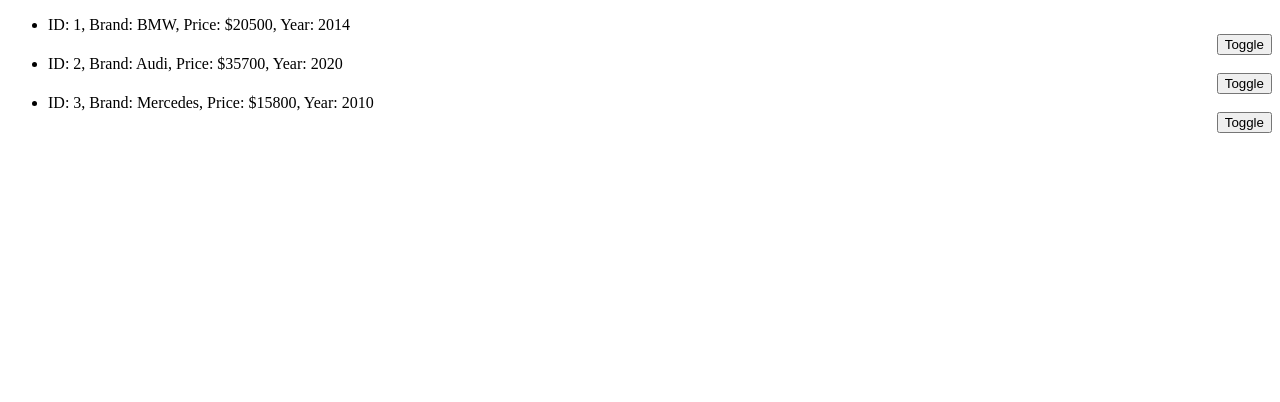
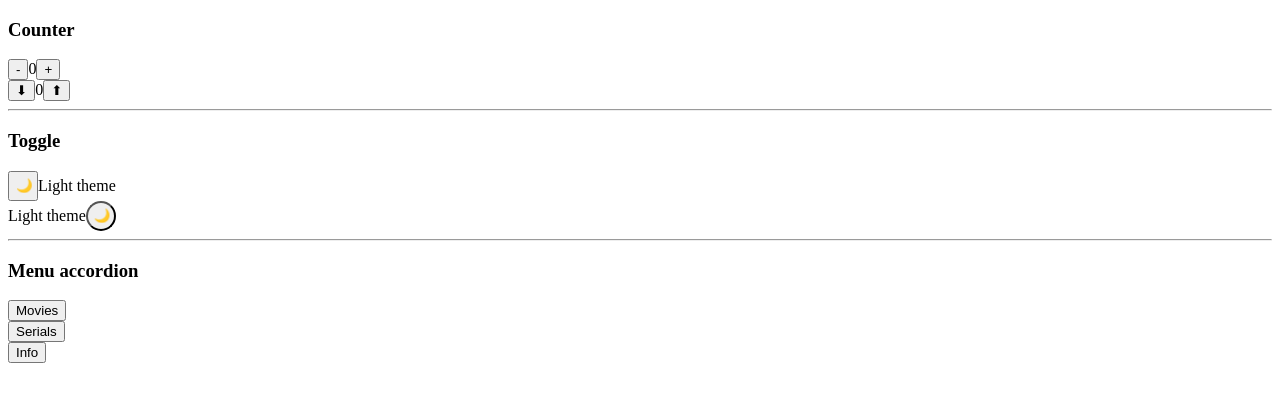
Before and after one commit to VladZyma/react_hints, a React (Create React App) app: page / in a window 1280 px wide. Shown: the top 402 px of the page. Built offline with nearby package versions, Linux system fonts and the light colour scheme.

Commit message:
add compound-component

```diff
--- /dev/null
+++ b/src/AppCompoundComponent.js
@@ -0,0 +1,60 @@
+import Counter from "./features/compound-component/Counter";
+import Menu from "./features/compound-component/MenuAccordion";
+import Toggle from "./features/compound-component/Toggle";
+
+function App() {
+  return (
+    <div>
+      <div>
+        <h3>Counter</h3>
+        <Counter>
+          <Counter.DecreaseButton icon="-" />
+          <Counter.ShowValue />
+          <Counter.IncreaseButton icon="+" />
+        </Counter>
+        <br />
+        <Counter>
+          <Counter.DecreaseButton icon="⬇" />
+          <Counter.ShowValue />
+          <Counter.IncreaseButton icon="⬆" />
+        </Counter>
+      </div>
+      <hr />
+      <div>
+        <h3>Toggle</h3>
+        <Toggle>
+          <Toggle.Button />
+          <Toggle.Label />
+        </Toggle>
+        <br />
+        <Toggle>
+          <Toggle.Label />
+          <Toggle.Button type="rounded" />
+        </Toggle>
+      </div>
+      <hr />
+      <div>
+        <h3>Menu accordion</h3>
+        <Menu>
+          <Menu.Group name="Movies">
+            <Menu.Item to="/actions">Actions</Menu.Item>
+            <Menu.Item to="/horrors">Horrors</Menu.Item>
+            <Menu.Item to="/drama">Drama</Menu.Item>
+          </Menu.Group>
+          <Menu.Group name="Serials">
+            <Menu.Item to="/actions">Actions</Menu.Item>
+            <Menu.Item to="/horrors">Horrors</Menu.Item>
+            <Menu.Item to="/drama">Drama</Menu.Item>
+          </Menu.Group>
+          <Menu.Group name="Info">
+            <Menu.Item to="/address">Address</Menu.Item>
+            <Menu.Item to="/faq">FAQ</Menu.Item>
+            <Menu.Item to="/about">About us</Menu.Item>
+          </Menu.Group>
+        </Menu>
+      </div>
+    </div>
+  );
+}
+
+export default App;
--- /dev/null
+++ b/src/features/compound-component/Counter.jsx
@@ -0,0 +1,42 @@
+import { createContext, useContext, useState } from "react";
+
+const CounterContext = createContext();
+
+export default function Counter({ children }) {
+  const [count, setCount] = useState(0);
+
+  function incrementCount() {
+    setCount((count) => count + 1);
+  }
+  function decrementCount() {
+    if (count === 0) return;
+    setCount((count) => count - 1);
+  }
+  return (
+    <CounterContext.Provider value={{ count, incrementCount, decrementCount }}>
+      {children}
+    </CounterContext.Provider>
+  );
+}
+
+function IncreaseButton({ icon }) {
+  const { incrementCount } = useContext(CounterContext);
+
+  return <button onClick={incrementCount}>{icon}</button>;
+}
+
+function DecreaseButton({ icon }) {
+  const { decrementCount } = useContext(CounterContext);
+
+  return <button onClick={decrementCount}>{icon}</button>;
+}
+
+function ShowValue() {
+  const { count } = useContext(CounterContext);
+
+  return <span>{count}</span>;
+}
+
+Counter.IncreaseButton = IncreaseButton;
+Counter.DecreaseButton = DecreaseButton;
+Counter.ShowValue = ShowValue;
--- /dev/null
+++ b/src/features/compound-component/MenuAccordion.jsx
@@ -0,0 +1,41 @@
+import { createContext, useContext, useState, useCallback } from "react";
+
+const MenuContext = createContext();
+
+export default function Menu({ children }) {
+  const [showGroup, setShowGroup] = useState("");
+
+  const setGroup = useCallback((name) => {
+    return setShowGroup((group) => (group === name ? "" : name));
+  }, []);
+
+  return (
+    <MenuContext.Provider value={{ showGroup, setGroup }}>
+      {children}
+    </MenuContext.Provider>
+  );
+}
+
+function Group({ children, name }) {
+  const { showGroup, setGroup } = useContext(MenuContext);
+
+  const isShow = showGroup === name;
+
+  return (
+    <div>
+      <button onClick={() => setGroup(name)}>{name}</button>
+      {isShow && <ul>{children}</ul>}
+    </div>
+  );
+}
+
+function Item({ children, to }) {
+  return (
+    <li>
+      <a href={to}>{children}</a>
+    </li>
+  );
+}
+
+Menu.Group = Group;
+Menu.Item = Item;
--- /dev/null
+++ b/src/features/compound-component/Toggle.jsx
@@ -0,0 +1,52 @@
+import { createContext, useContext, useState } from "react";
+
+const ToggleContext = createContext();
+
+export default function Toggle({ children }) {
+  const [isDark, setIsDark] = useState(false);
+
+  function toggleTheme() {
+    setIsDark((dark) => !dark);
+  }
+
+  return (
+    <ToggleContext.Provider value={{ isDark, toggleTheme }}>
+      {children}
+    </ToggleContext.Provider>
+  );
+}
+
+function Button({ type }) {
+  const { isDark, toggleTheme } = useContext(ToggleContext);
+
+  const style =
+    type === "rounded"
+      ? {
+          width: "30px",
+          height: "30px",
+          borderRadius: "50%",
+          textAlign: "center",
+          cursor: "pointer",
+        }
+      : {
+          width: "30px",
+          height: "30px",
+          textAlign: "center",
+          cursor: "pointer",
+        };
+
+  return (
+    <button style={style} onClick={toggleTheme}>
+      {isDark ? "🌞" : "🌙"}
+    </button>
+  );
+}
+
+function Label() {
+  const { isDark } = useContext(ToggleContext);
+
+  return <span>{isDark ? "Dark theme" : "Light theme"}</span>;
+}
+
+Toggle.Button = Button;
+Toggle.Label = Label;
--- a/src/index.js
+++ b/src/index.js
@@ -2,7 +2,8 @@ import React from "react";
 import ReactDOM from "react-dom/client";
 
 // import App from "./App";
-import App from "./AppModalWithMenus";
+// import App from "./AppModalWithMenus";
+import App from "./AppCompoundComponent";
 
 const root = ReactDOM.createRoot(document.getElementById("root"));
 root.render(
```
Also changed, not shown: 1 other file (tests, documents, lock files or other folders).
